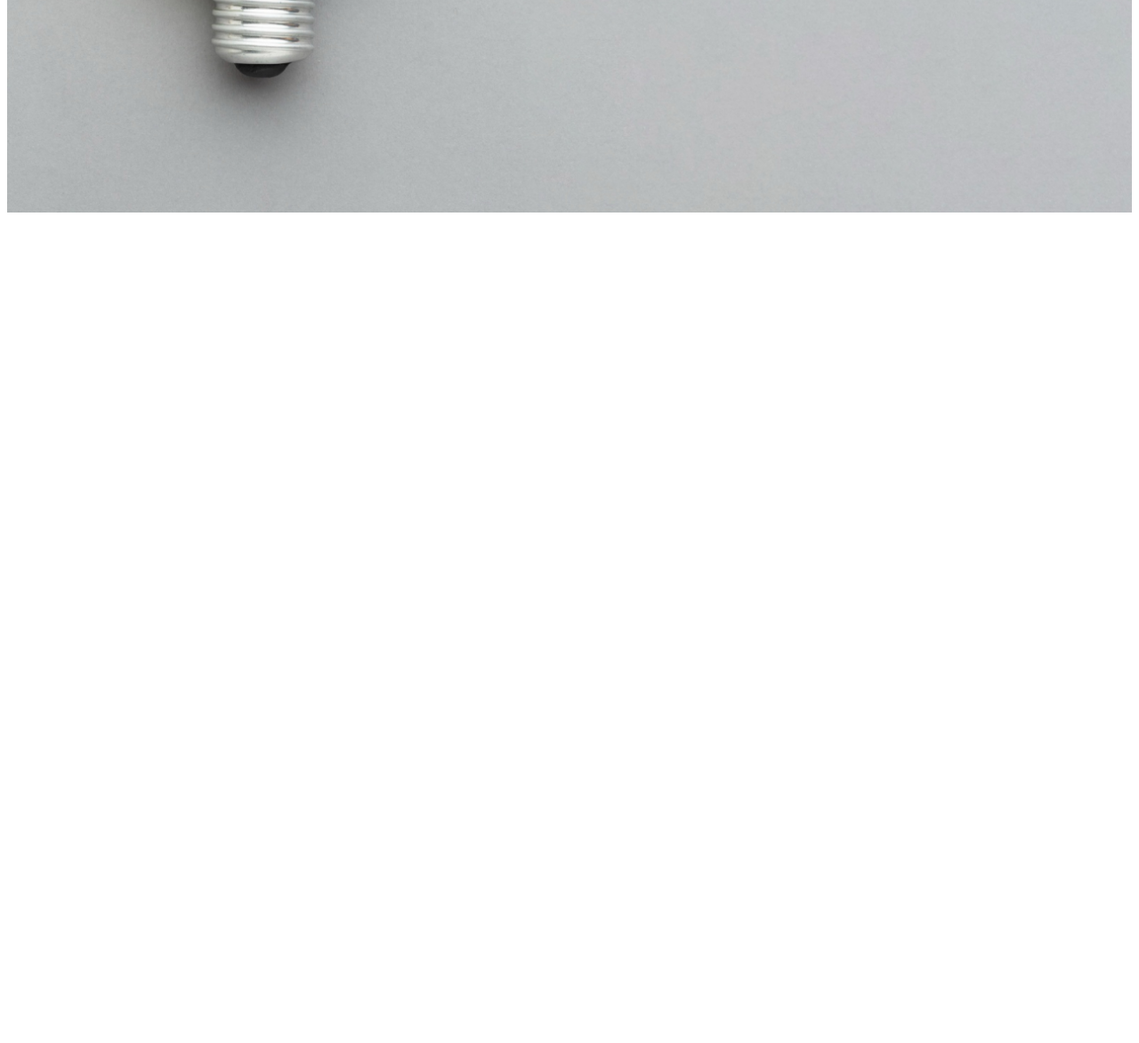
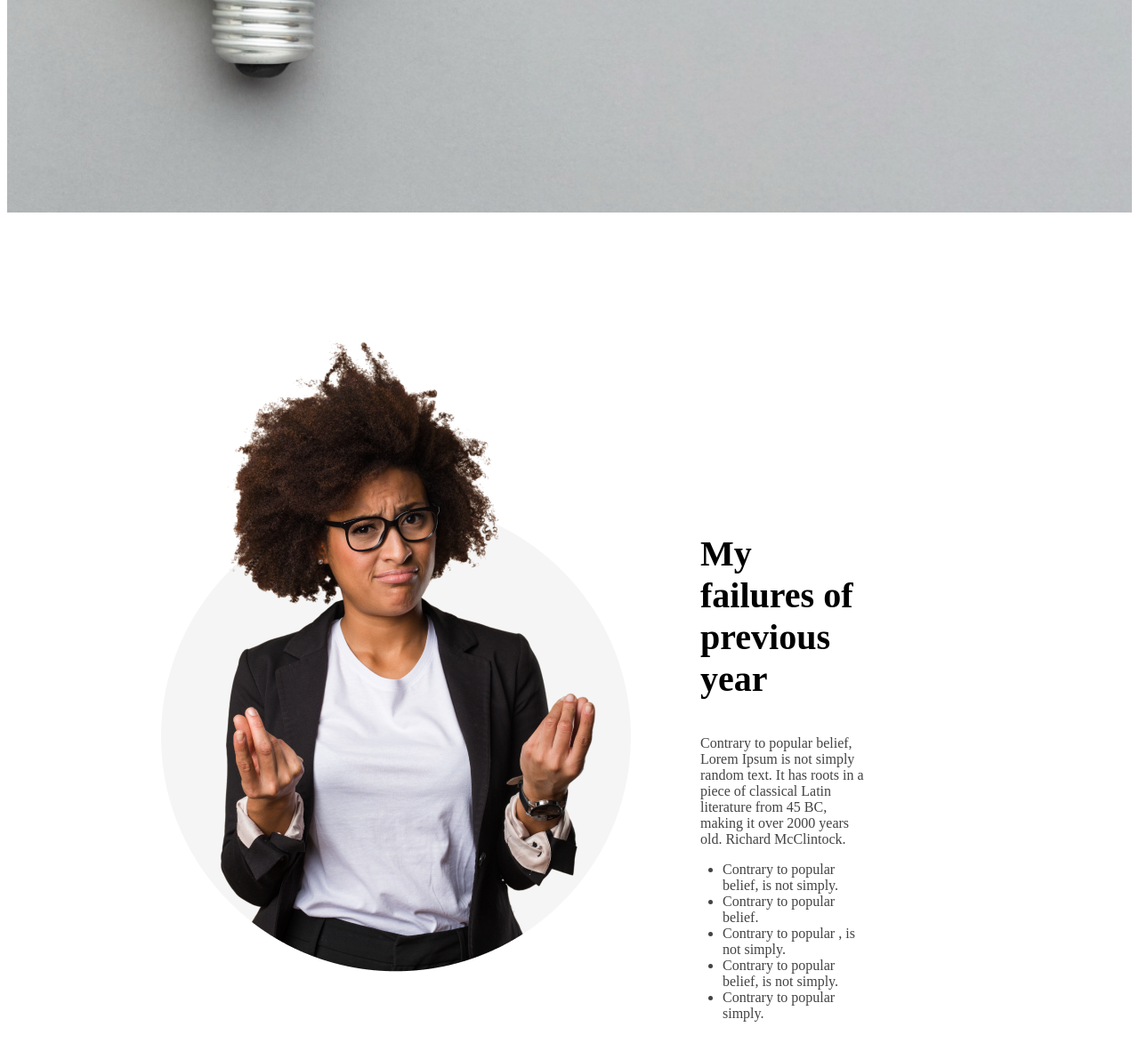
Before and after one commit to mdjahangir86/assignment1-website, a plain HTML site: page index.html in a window 1280 px wide. Shown: the part 569-1742 px from the top of the page at 89% size. Before the commit the page ends 816 px from the top, so only its background shows below. Drawn offline with Linux system fonts and the light colour scheme.

Commit message:
add main

```diff
--- a/index.html
+++ b/index.html
@@ -21,6 +21,24 @@
 
     </header>
     <main>
+        <section class="previous">
+            <div class="previous-title">
+                <div>
+                    <img class="previous-source" src="images/person.png" alt="">
+                </div>
+                <div>
+                    <h3 class="previous-sub-title">My failures of previous year</h3>
+                    <p class="previous-contain">Contrary to popular belief, Lorem Ipsum is not simply random text. It has roots in a piece of classical Latin literature from 45 BC, making it over 2000 years old. Richard McClintock.</p>
+                    <ul class="previous-description">
+                        <li>Contrary to popular belief, is not simply.</li>
+                        <li>Contrary to popular belief.</li>
+                        <li>Contrary to popular , is not simply.</li>
+                        <li>Contrary to popular belief, is not simply.</li>
+                        <li>Contrary to popular simply.</li>
+                    </ul>
+                </div>
+            </div>
+        </section>
 
     </main>
     <footer>
--- a/style/style.css
+++ b/style/style.css
@@ -1,3 +1,6 @@
+
+/* banner style */
+
 .header {
     background-image: url(../images/banner/banner2.png);
     url(top-view-abstract-assortment-with-innovation-elements.jpg);
@@ -35,3 +38,39 @@
     border-radius: 5px;
     background:crimson;
 }
+
+/* main style */
+
+.previous-title{
+    display: flex;
+    margin-top: 130px;
+    margin-left: 150px;
+    margin-right: 300px;
+}
+.previous-source{
+
+}
+.previous-sub-title{
+    font-size: 40px;
+    text-align: left;
+    margin-left: 60px;
+    margin-top: 230px;
+    color: black;
+
+}
+.previous-contain{
+    font-size: 16px;
+    text-align: left;
+    margin-left: 60px;
+    color: #444343;
+    margin-top: 20px;
+
+}
+.previous-description{
+    font-size: 16px;
+    text-align: left;
+    margin-left: 45px;
+    margin-top: 16px;
+    color: #444343;
+
+}
```
